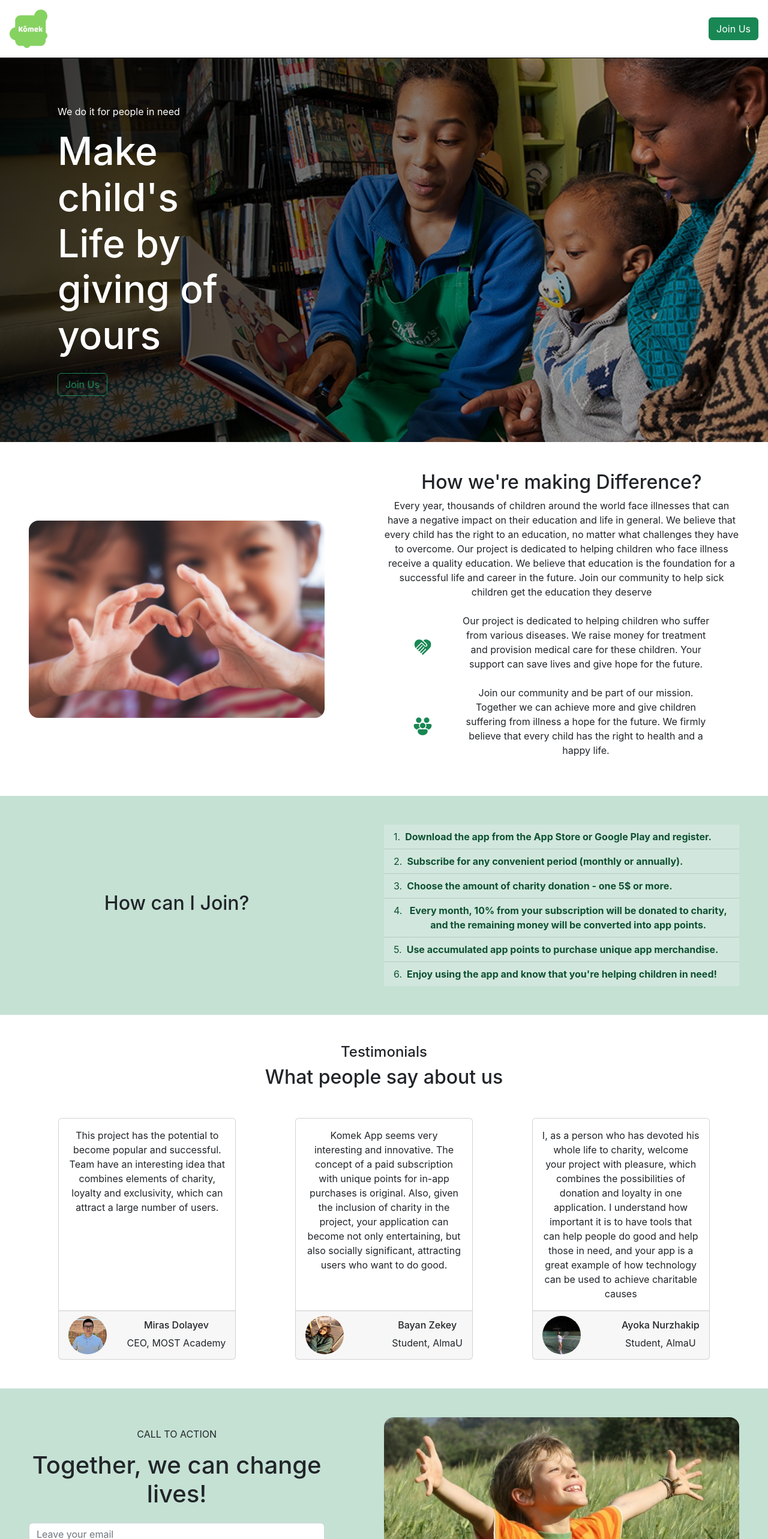
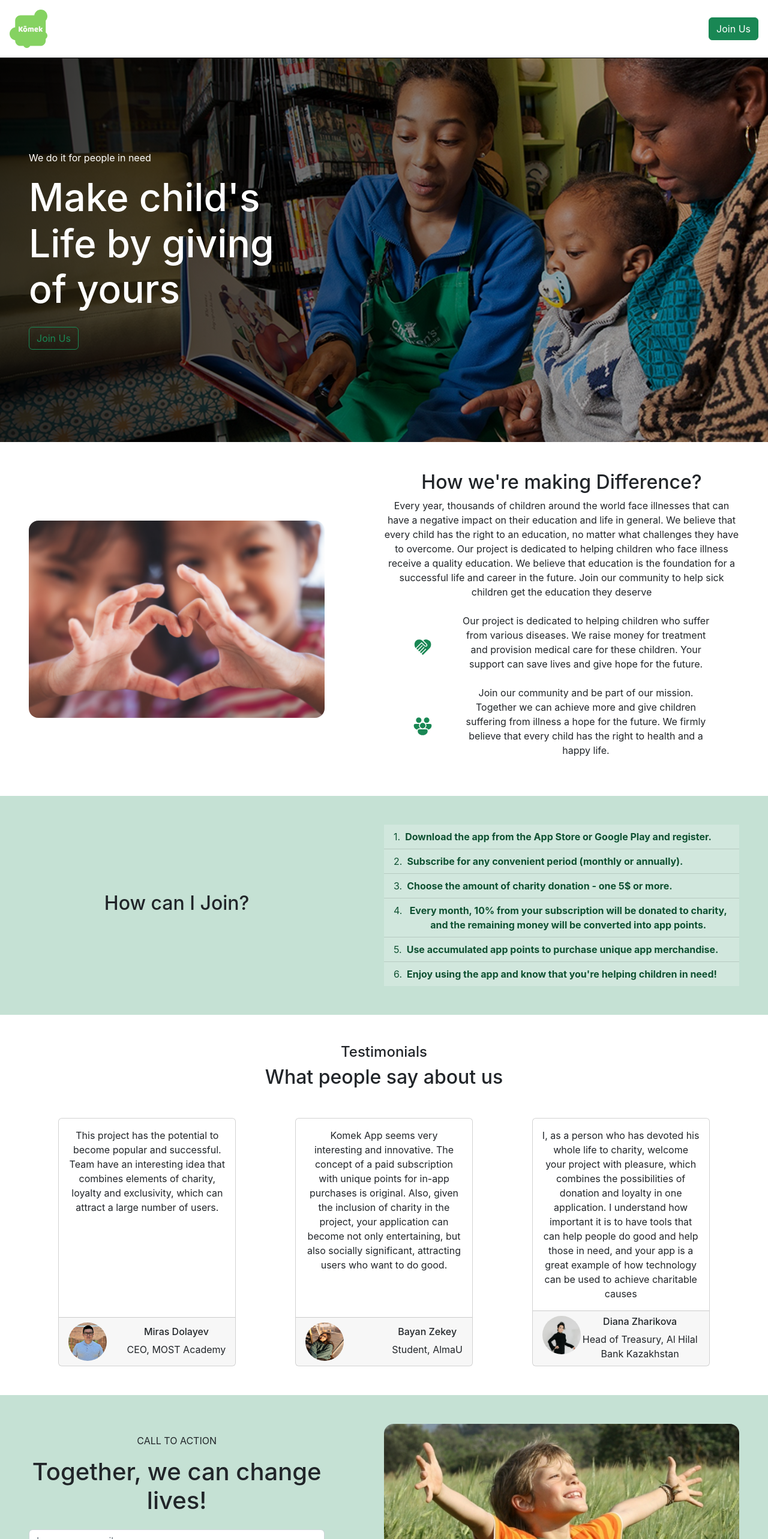
Before and after one commit to bl1nkker/komek-landing, a React (Create React App) app: page / in a window 1280 px wide. Shown: the top 2566 px of the page at 60% size. Built offline with nearby package versions, Linux system fonts and the light colour scheme.

Commit message:
feat: changed testimonial + added resp

```diff
--- a/src/App.js
+++ b/src/App.js
@@ -88,9 +88,9 @@ const AboutUsRight = () => {
       </p>
 
       <div className="d-flex flex-column ps-5 pe-5">
-        <div className="d-flex justify-content-between align-items-center">
+        <div className="d-flex flex-column flex-lg-row justify-content-between align-items-center">
           <svg
-            className="text-success"
+            className="text-success me-lg-5"
             xmlns="http://www.w3.org/2000/svg"
             width="128"
             height="128"
@@ -102,16 +102,16 @@ const AboutUsRight = () => {
             />
           </svg>
 
-          <p className="ms-5">
+          <p>
             Our project is dedicated to helping children who suffer from various
             diseases. We raise money for treatment and provision medical care
             for these children. Your support can save lives and give hope for
             the future.
           </p>
         </div>
-        <div className="d-flex justify-content-between align-items-center">
+        <div className="d-flex flex-column flex-lg-row justify-content-between align-items-center">
           <svg
-            className="text-success"
+            className="text-success me-lg-5"
             xmlns="http://www.w3.org/2000/svg"
             width="128"
             height="128"
@@ -123,7 +123,7 @@ const AboutUsRight = () => {
             />
           </svg>
 
-          <p className="ms-5">
+          <p className="">
             Join our community and be part of our mission. Together we can
             achieve more and give children suffering from illness a hope for the
             future. We firmly believe that every child has the right to health
--- a/src/components/Banner.js
+++ b/src/components/Banner.js
@@ -1,7 +1,7 @@
 const Banner = () => {
   return (
     <section className="banner d-flex flex-column justify-content-center align-items-start p-5">
-      <div className="banner-text ms-5 d-flex flex-column justify-content-center align-items-start">
+      <div className="banner-text d-flex flex-column justify-content-center align-items-start">
         <p>We do it for people in need</p>
         <h1 className="text-start banner-title">
           Make child's Life by giving of yours
--- a/src/components/Testimonial.js
+++ b/src/components/Testimonial.js
@@ -1,6 +1,6 @@
 import Testimonials1 from "./../assets/images/testimonials-1.jpeg";
 import Testimonials2 from "./../assets/images/testimonials-2.jpeg";
-import Testimonials3 from "./../assets/images/testimonials-3.jpeg";
+import Testimonials3 from "./../assets/images/testimonials-3.jpg";
 
 const testimonialData = [
   {
@@ -19,8 +19,8 @@ const testimonialData = [
   },
   {
     id: 1,
-    name: "Ayoka Nurzhakip",
-    position: "Student, AlmaU",
+    name: "Diana Zharikova",
+    position: "Head of Treasury, Al Hilal Bank Kazakhstan",
     avatar: Testimonials3,
     text: "I, as a person who has devoted his whole life to charity, welcome your project with pleasure, which combines the possibilities of donation and loyalty in one application. I understand how important it is to have tools that can help people do good and help those in need, and your app is a great example of how technology can be used to achieve charitable causes",
   },
@@ -42,7 +42,7 @@ const Testimonial = () => {
                 class="avatar-img rounded-circle img-fluid"
                 src={testimonial.avatar}
                 alt="avatar"
-                style={{ maxHeight: "4rem", width: "4rem" }}
+                style={{ height: "4rem", width: "4rem" }}
               />
               <div className="d-flex flex-column justify-content-center m-0">
                 <h6>{testimonial.name}</h6>
--- a/src/styles/index.css
+++ b/src/styles/index.css
@@ -35,7 +35,7 @@ header {
 }
 
 .banner-text{
-  width: 25%;
+  width: 40%;
 }
 @media screen and (max-width: 768px) {
   .banner-title{
```
Also changed, not shown: src/assets/images/testimonials-3.jpeg (deleted), src/assets/images/testimonials-3.jpg (added).
